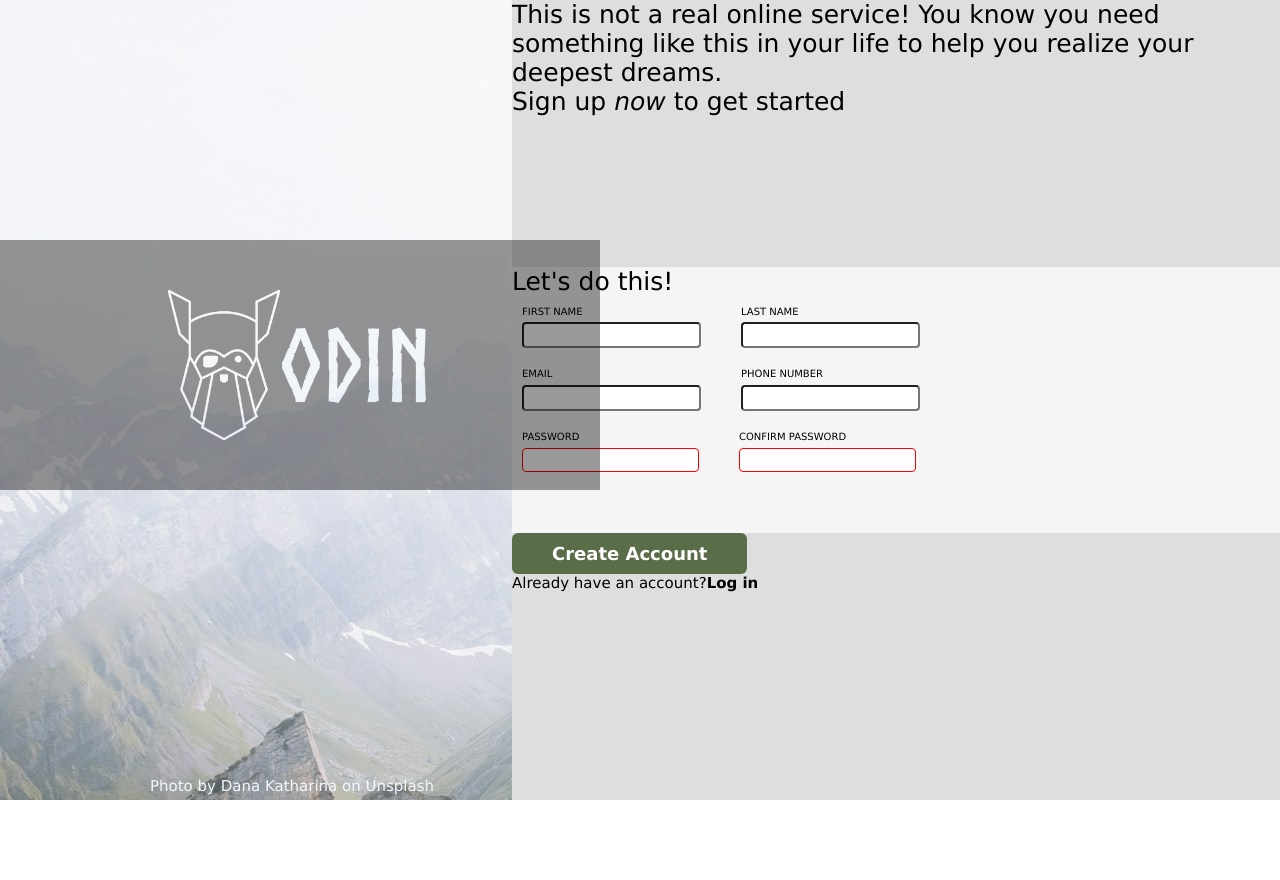
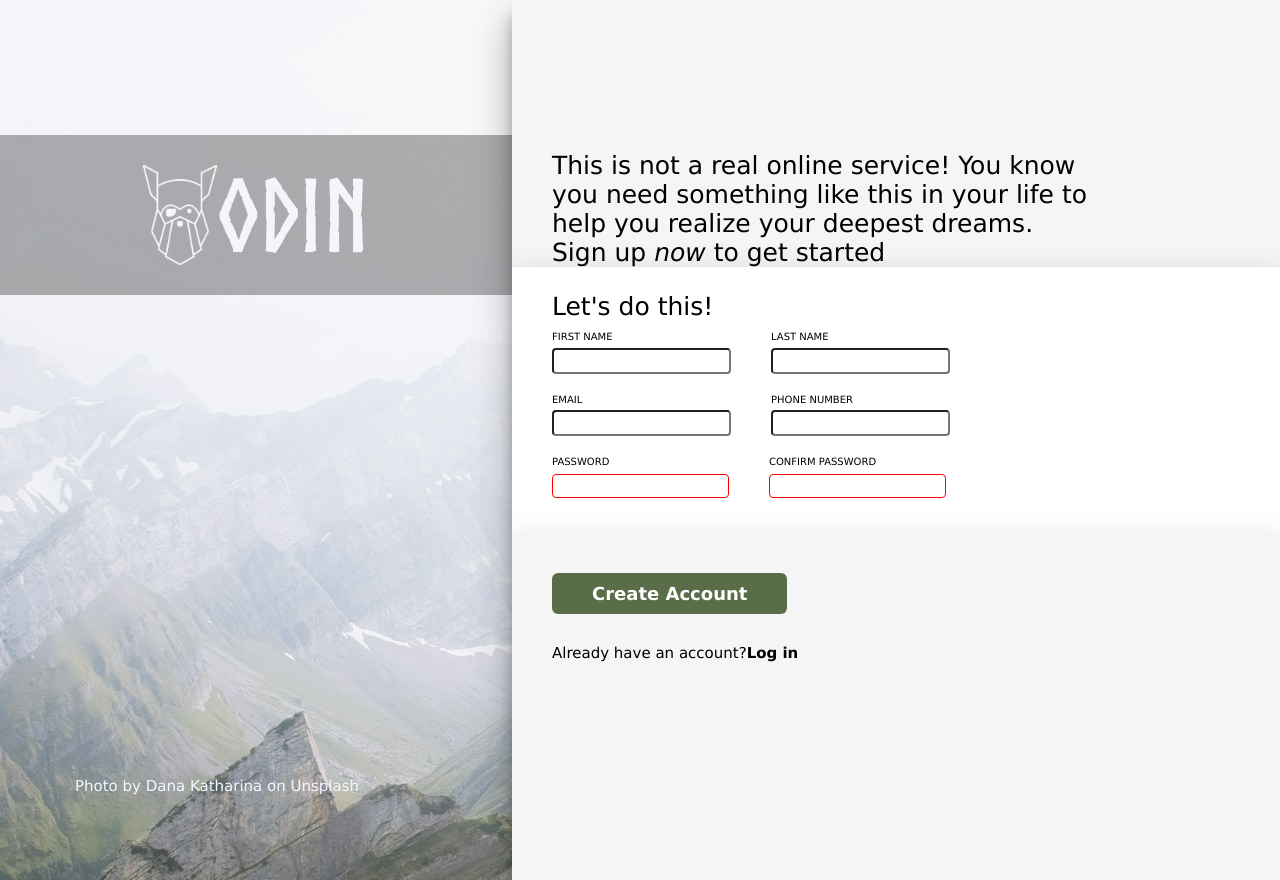
Before and after one commit to cgastaldo/sign-up-form, a plain HTML site: page index.html in a window 1280 px wide. Before the commit the page ends 800 px from the top, so only its background shows below. Drawn offline with Linux system fonts and the light colour scheme.

Commit message:
Limited text in upper rightContainer forHeader from extending too far

```diff
--- a/style.css
+++ b/style.css
@@ -16,27 +16,27 @@ body{
 
 #leftContainer{
     width: 40%;
+    box-sizing: border-box;
+    align-items: center;
+    min-width: 400px;
 }
 
 .logo{
     background-color:black;
-    opacity: 40%;
+    opacity: 30%;
     color:aliceblue;
-    margin-right:10px;
-    height:250px;
+    font-family: Norse-Bold;
+    height:160px;
     font-size:100px;
-    position:absolute;
-    top:30%;
     display:flex;
     align-items: center;
     justify-content: center;
-    width:600px;
-    font-family: Norse-Bold;
-
+    position:relative;
+    top:135px;
 }
 
 .image{
-    height:150px;
+    height:100px;
     width:auto;
 }
 
@@ -45,15 +45,15 @@ body{
     color:aliceblue;
     position:absolute;
     bottom:5px;
-    left: 150px;
+    left: 75px;
 }
 
 #rightContainer{
     height:100vh;
     width: 60%;
     background-color:black;
-
-
+    min-width:500px;
+    box-sizing: border-box;
 }
 
 button{
@@ -69,10 +69,17 @@ button{
     font-size: large;
 }
 #formHeader{
-    background-color:rgb(222, 222, 222);
+    background-color:rgb(245, 245, 245);
     height:calc(100%/3);
     font-size: 25px;
     min-height:175px;
+    align-content:flex-end;
+    padding-left:40px;
+    box-shadow: rgba(0, 0, 0, 0.3) 0px 19px 38px, rgba(0, 0, 0, 0.22) 0px 15px 12px;
+}
+
+#formHeader p{
+    max-width: 550px;
 }
 
 .italic{
@@ -84,17 +91,25 @@ button{
 }
 
 #formBody{
-    background-color:whitesmoke;
+    background-color:white;
     height:calc(100%/3);
     box-shadow:5px, 10px;
     font-size:25px;
     box-shadow:10px 10px black;
     min-height:225px;
+    padding-left:40px;
+    display:flex;
+    flex-direction:column;
+    justify-content:center;
+    box-sizing: border-box;
+    box-shadow: rgba(0, 0, 0, 0.3) 0px 19px 38px, rgba(0, 0, 0, 0.22) 0px 15px 12px;
+
 }
 
 .row1, .row2, .row3{
     display:flex;
     padding:10px;
+    padding-left:0px;
     gap: 40px;
 }
 
@@ -110,7 +125,7 @@ input{
 }
 input[type=text]:focus{
     border: 1px solid rgb(25, 62, 224);
-}
+    box-shadow: rgba(50, 50, 93, 0.25) 0px 13px 27px -5px, rgba(0, 0, 0, 0.3) 0px 8px 16px -8px;}
 
 
 input:required{
@@ -118,8 +133,14 @@ input:required{
 }
 
 #formFooter{
-    background-color:rgb(222, 222, 222);
+    background-color:rgb(245, 245, 245);
     height: calc(100%/3);
     font-size: 15px;
     min-height:175px;
+    padding:40px;
+    box-shadow: rgba(0, 0, 0, 0.3) 0px 19px 38px, rgba(0, 0, 0, 0.22) 0px 15px 12px;
 }
+
+#formFooter p {
+    margin-top: 30px;
+}
```
